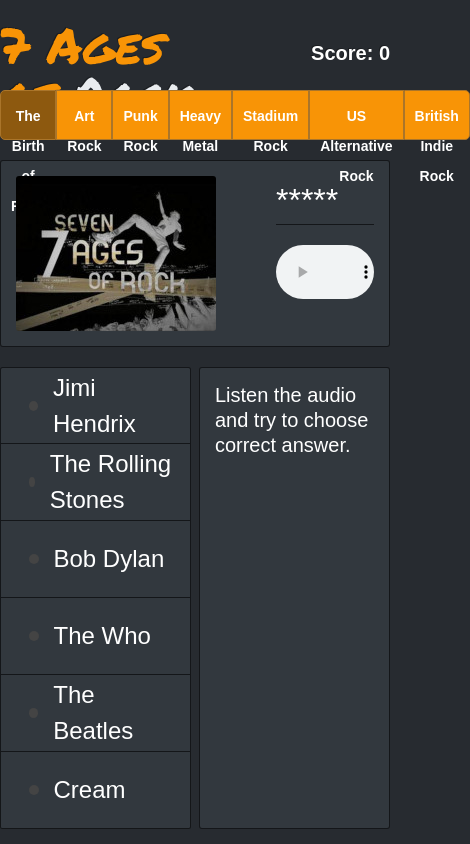
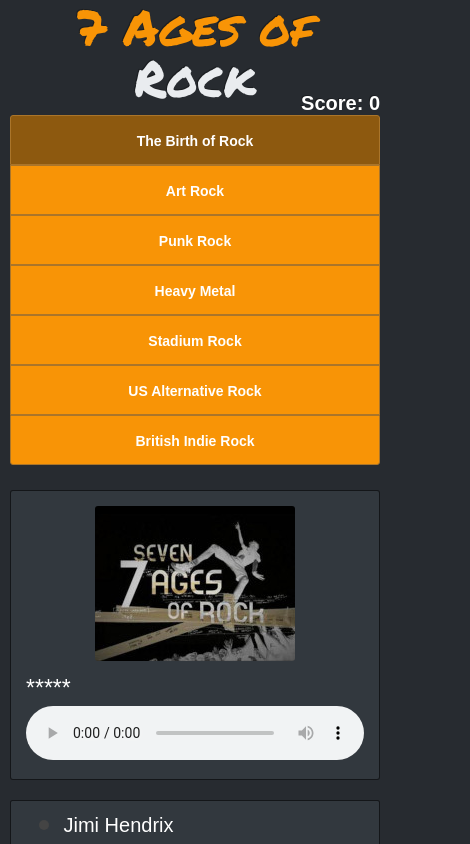
Before and after one commit to doher/songbird, a React (Create React App) app: page / in a window 390 px wide. Shown: the top 844 px of the page, 470 px wide, since content can reach past the window. Built offline with nearby package versions, Linux system fonts and the light colour scheme.

Commit message:
feat: add adaptive to styles

```diff
--- a/public/index.html
+++ b/public/index.html
@@ -2,6 +2,7 @@
 <html lang="en">
   <head>
     <meta charset="utf-8" />
+    <meta name="viewport" content="width=device-width, initial-scale=1" />
     <link href="https://fonts.googleapis.com/css2?family=Permanent+Marker&display=swap" rel="stylesheet">
     <link rel="stylesheet" href="https://stackpath.bootstrapcdn.com/bootswatch/4.5.0/slate/bootstrap.min.css">
     <title>Songbird</title>
--- a/src/App.module.css
+++ b/src/App.module.css
@@ -9,6 +9,7 @@
 
 .App {
   max-width: 1200px;
+  padding: 0 40px;
   margin: auto;
 }
 
@@ -21,3 +22,19 @@
 .Answer>div {
   width: 49%;
 }
+
+@media screen and (max-width: 1170px) {
+  .Answer {
+    flex-direction: column;
+  }
+
+  .Answer>div {
+    width: 100%;
+  }
+}
+
+@media screen and (max-width: 570px) {
+  .App {
+    padding: 0 10px;
+  }
+}
--- a/src/components/answer-button/answer-button.module.css
+++ b/src/components/answer-button/answer-button.module.css
@@ -1,6 +1,6 @@
 .Button {
   width: 100%;
   height: 50px;
-  margin-top: 20px;
+  margin: 20px 0;
   font-size: 1.8rem;
 }
--- a/src/components/answer-options/answer-options.module.css
+++ b/src/components/answer-options/answer-options.module.css
@@ -3,3 +3,9 @@
   margin-top: 20px;
   width: 49%;
 }
+
+@media screen and (max-width: 1170px) {
+  .List {
+    width: 100%;
+  }
+}
--- a/src/components/answer-options/option/option.module.css
+++ b/src/components/answer-options/option/option.module.css
@@ -19,3 +19,10 @@
 .Success {
   background-color: rgb(248, 148, 6);
 }
+
+@media screen and (max-width: 1170px) {
+  .Option {
+    font-size: 2rem;
+    height: 50px;
+  }
+}
--- a/src/components/card/card-image/card-image.module.css
+++ b/src/components/card/card-image/card-image.module.css
@@ -2,4 +2,5 @@
   width: 200px;
   height: 155px;
   border-radius: 3px;
+  align-self: center;
 }
--- a/src/components/card/card.module.css
+++ b/src/components/card/card.module.css
@@ -8,3 +8,14 @@
   margin-left: 60px;
   width: 100%;
 }
+
+@media screen and (max-width: 570px) {
+  .Card {
+    flex-direction: column;
+  }
+
+  .Card>ul{
+    margin: 10px 0 0;
+    width: 100%;
+  }
+}
--- a/src/components/card/description/description.module.css
+++ b/src/components/card/description/description.module.css
@@ -4,12 +4,11 @@
 
 .DescriptionItem {
   font-size: 3.2rem;
-  margin-bottom: 20px;
-  border-bottom: 1px solid rgba(0,0,0,0.6);
 }
 
 .SongName {
   font-size: 1.6rem;
+  border-top: 1px solid rgba(0,0,0,0.6);
   padding: 5px;
 }
 
@@ -17,3 +16,9 @@
   margin-top: 20px;
   font-size: 1.2rem;
 }
+
+@media screen and (max-width: 1170px) {
+  .DescriptionItem {
+    font-size: 2.3rem;
+  }
+}
--- a/src/components/header/header.module.css
+++ b/src/components/header/header.module.css
@@ -1,11 +1,14 @@
 .Header {
   display: grid;
-  grid-template-columns: 50% 50%;
+  grid-template-columns: 80% 20%;
   grid-template-rows: 70px 50px;
   padding-top: 20px;
 }
 
 .Header>ul {
+  display: grid;
+  grid-template-areas:
+    "item1 item2 item3 item4 item5 item6 item7";
   grid-column: 1 / 3;
   align-self: center;
 }
@@ -14,3 +17,70 @@
   justify-self: end;
   align-self: center;
 }
+
+.Header>ul>li:nth-child(1) {
+  grid-area: item1;
+}
+
+.Header>ul>li:nth-child(2) {
+  grid-area: item2;
+}
+
+.Header>ul>li:nth-child(3) {
+  grid-area: item3;
+}
+
+.Header>ul>li:nth-child(4) {
+  grid-area: item4;
+}
+
+.Header>ul>li:nth-child(5) {
+  grid-area: item5;
+}
+
+.Header>ul>li:nth-child(6) {
+  grid-area: item6;
+}
+
+.Header>ul>li:nth-child(7) {
+  grid-area: item7;
+}
+
+@media screen and (max-width: 950px) {
+  .Header {
+    grid-template-rows: 70px 50px 50px 50px;
+  }
+
+  .Header>ul {
+    grid-template-areas:
+      "item1 item2 item3"
+      "item4 item5 item6"
+      "item7 item7 item7";
+    grid-row: 2 / 6;
+  }
+}
+
+@media screen and (max-width: 570px) {
+  .Header {
+    grid-template-rows: 70px 30px 50px 50px 50px 50px 50px 50px 50px;
+  }
+
+  .Header>h1, .Header>h5 {
+    grid-column: 1 / 3;
+    align-self: center;
+    justify-content: center;
+    text-align: center;
+  }
+
+  .Header>ul {
+    grid-template-areas:
+      "item1"
+      "item2"
+      "item3"
+      "item4"
+      "item5"
+      "item6"
+      "item7";
+    grid-row: 6 / 6;
+  }
+}
--- a/src/components/header/menu/menu.module.css
+++ b/src/components/header/menu/menu.module.css
@@ -1,13 +1,39 @@
 .List {
-  display: flex;
   list-style: none;
-  margin-top: 10px;
 }
 
 .List>li:first-child {
-  border-radius: 5px 0 0 5px;
+  border-radius: 3px 0 0 3px;
 }
 
 .List>li:last-child {
-  border-radius: 0 5px 5px 0;
+  border-radius: 0 3px 3px 0;
 }
+
+@media screen and (max-width: 950px) {
+  .List>li:nth-child(1) {
+    border-radius: 3px 0 0 0;
+  }
+
+  .List>li:nth-child(3) {
+    border-radius: 0 3px 0 0;
+  }
+
+  .List>li:nth-child(7) {
+    border-radius: 0 0 3px 3px;
+  }
+}
+
+@media screen and (max-width: 570px) {
+  .List>li:nth-child(1) {
+    border-radius: 3px 3px 0 0;
+  }
+
+  .List>li:nth-child(3) {
+    border-radius: 0 0 0 0;
+  }
+
+  .List>li:nth-child(7) {
+    border-radius: 0 0 3px 3px;
+  }
+}
```
Also changed, not shown: src/components/answer-description/answer-description.module.css (line endings or trailing spaces), src/components/header/score/score.module.css (line endings or trailing spaces).
